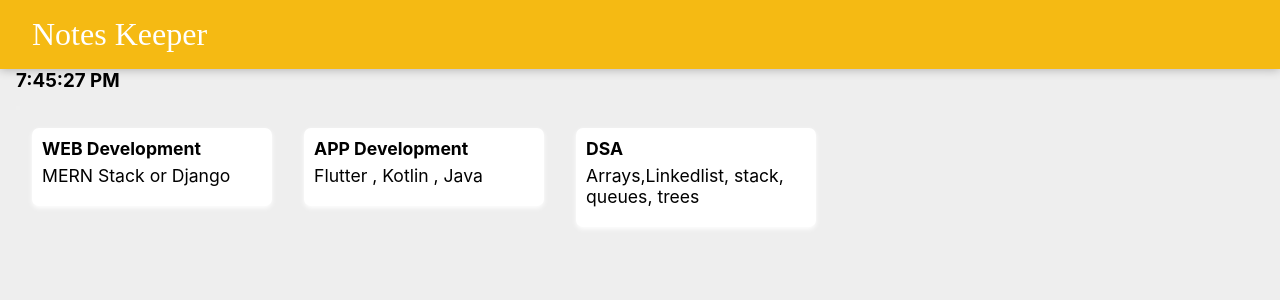
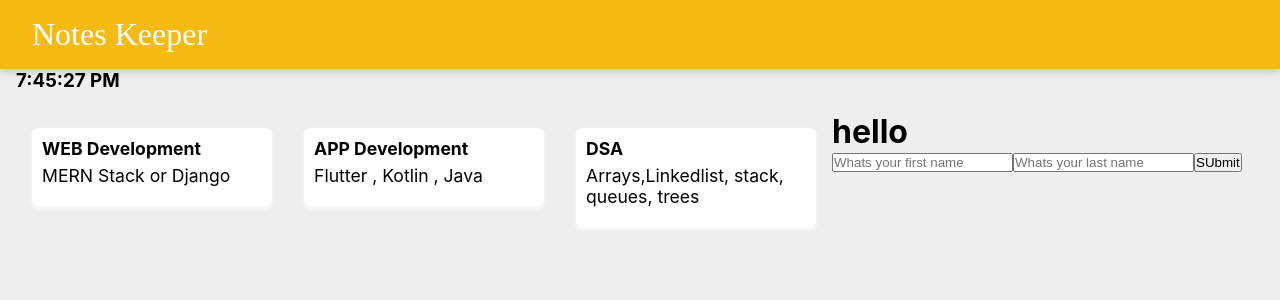
Before and after one commit to girivivek45/Keeper-app, a React (Create React App) app: page / in a window 1280 px wide. Shown: the top 300 px of the page. Built offline with nearby package versions, Linux system fonts and the light colour scheme.

Commit message:
added event handling features

```diff
--- a/src/App.js
+++ b/src/App.js
@@ -4,7 +4,7 @@ import Head from './Head';
 import Note from './Note';
 import Notes from './Notes'
 import Hooks from './Hooks';
-
+import Form from './Form';
 
 function createcard(item){
   return < Note title ={item.title} content ={item.content} />;
@@ -17,7 +17,7 @@ function App() {
       <Head/>
       <Hooks/>
       {Notes.map(createcard)}
-
+      <Form/>
     </div>
   );
 }
--- /dev/null
+++ b/src/Form.jsx
@@ -0,0 +1,20 @@
+import React,{useState} from "react";
+function Form(){
+    const[name,setName] = useState("");
+    function change(event){
+        setName(event.target.value);
+    }
+    const[name2,setName2] = useState("");
+    function change2(event){
+        setName2(event.target.value);
+    }
+    return (
+        <div className="con">
+            <h1>hello {name} {name2}</h1>
+            <input onChange={change} type="text" placeholder="Whats your first name" />
+            <input onChange={change2} type="text" placeholder="Whats your last name" />
+            <button >SUbmit</button>
+        </div>
+    );
+}
+export default Form;
```
